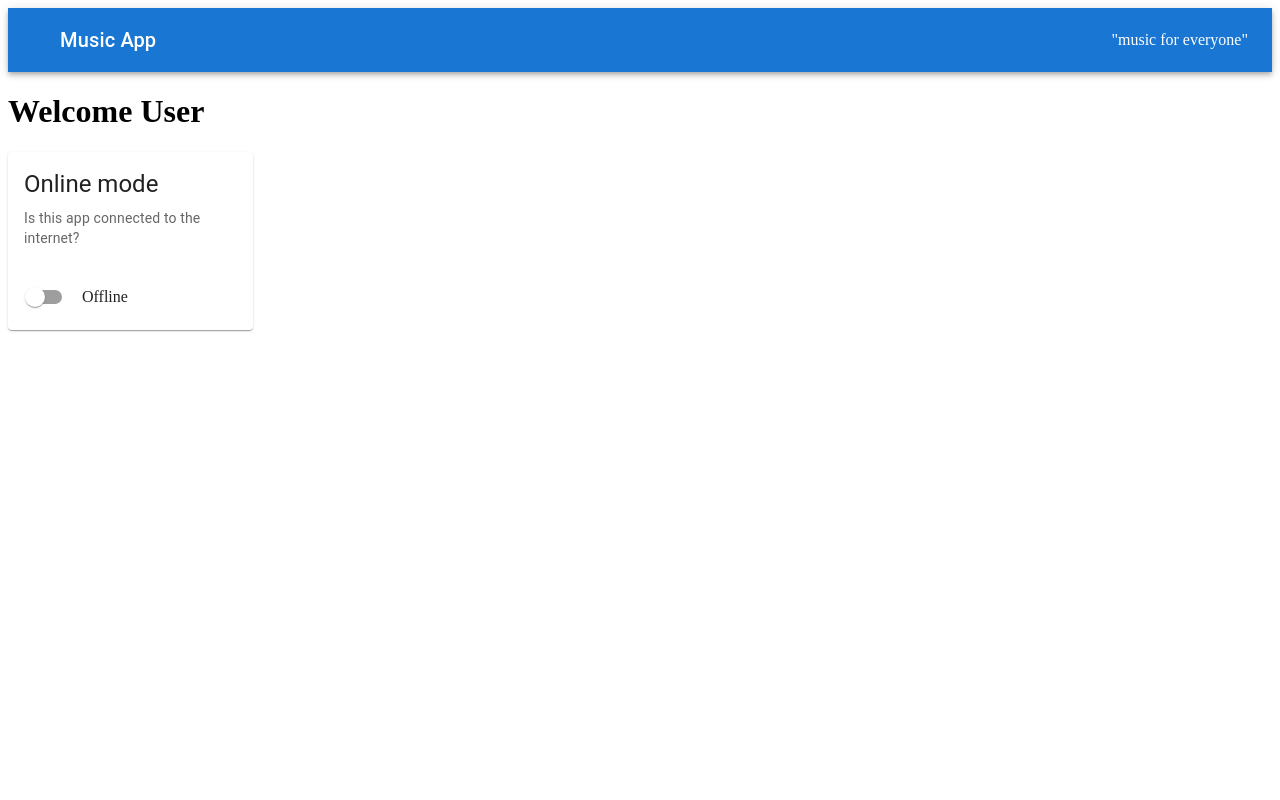
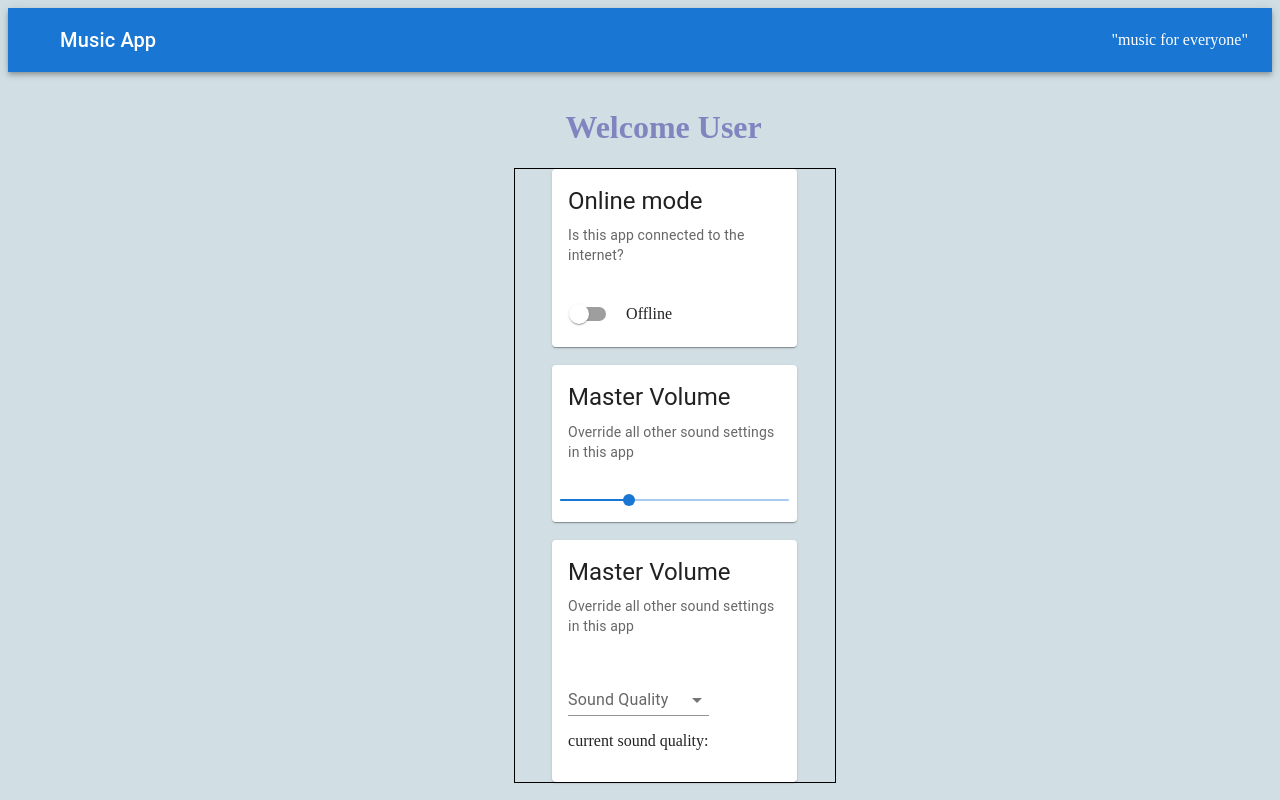
Before and after one commit to RobOsipo/ACA411-MusicApp, a React (Create React App) app: page / in a window 1280 px wide. Both pictures are taken after a click on the button "TEMPORARY". Built offline with nearby package versions, Linux system fonts and the light colour scheme.

Commit message:
finish soundQuality + Volume Card

```diff
--- a/src/components/App.js
+++ b/src/components/App.js
@@ -1,6 +1,7 @@
 import React from 'react'
 import NavBar from './NavBar.js'
 import TextField from './TextField.js'
+import './app.css'
 
 
 
@@ -8,7 +9,10 @@ const App = () => {
     return (
        <main>
             <NavBar />
-            <TextField />
+            <div className="form">
+             <TextField />
+
+            </div>
        </main>
     )
 }
--- a/src/components/DashBoard.js
+++ b/src/components/DashBoard.js
@@ -1,5 +1,8 @@
 import React from 'react'
 import InternetCard from './InternetCard.js'
+import VolumeCard from './VolumeCard.js'
+import SoundQuality from './SoundQuality.js'
+import './app.css'
 
 
 
@@ -7,8 +10,12 @@ const DashBoard = () => {
     return (
         <>
             <h1 className="dashboard-title">Welcome User</h1>
-            <main>
+            <main className="card-container">
                 <InternetCard />
+                <br />
+                <VolumeCard />
+                <br />
+                <SoundQuality />
             </main>
 
         </>
--- /dev/null
+++ b/src/components/SoundQuality.js
@@ -0,0 +1,66 @@
+import * as React from 'react';
+import Card from '@mui/material/Card';
+import CardActions from '@mui/material/CardActions';
+import CardContent from '@mui/material/CardContent';
+import Typography from '@mui/material/Typography';
+import InputLabel from '@mui/material/InputLabel';
+import MenuItem from '@mui/material/MenuItem';
+import FormControl from '@mui/material/FormControl';
+import Select from '@mui/material/Select';
+
+
+
+
+export default function MediaCard() {
+
+
+        const [quality, setQuality] = React.useState('');
+
+        const handleChange = (event) => {
+          setQuality(event.target.value);
+        };
+
+
+
+
+  return (
+    <Card sx={{ maxWidth: 245 }}>
+
+      <CardContent>
+        <Typography gutterBottom variant="h5" component="div">
+          Master Volume
+        </Typography>
+        <Typography variant="body2" color="text.secondary">
+          Override all other sound settings in this app
+        </Typography>
+      </CardContent>
+      <CardActions>
+
+
+
+      <FormControl variant="standard" sx={{ m: 1, minWidth: 120 }}>
+        <InputLabel id="demo-simple-select-standard-label">Sound Quality</InputLabel>
+        <Select
+          labelId="demo-simple-select-standard-label"
+          id="demo-simple-select-standard"
+          value={quality}
+          onChange={handleChange}
+          label="Quality"
+        >
+          <MenuItem value="">
+            <em>None</em>
+          </MenuItem>
+          <MenuItem value={'low'}>low</MenuItem>
+          <MenuItem value={'normal'}>normal</MenuItem>
+          <MenuItem value={'high'}>high</MenuItem>
+        </Select>
+        <p>{`current sound quality: ${quality}`}</p>
+      </FormControl>
+
+
+
+
+      </CardActions>
+    </Card>
+  );
+}
--- /dev/null
+++ b/src/components/VolumeCard.js
@@ -0,0 +1,50 @@
+import * as React from 'react';
+import Card from '@mui/material/Card';
+import CardActions from '@mui/material/CardActions';
+import CardContent from '@mui/material/CardContent';
+import Typography from '@mui/material/Typography';
+import Stack from '@mui/material/Stack';
+import Slider from '@mui/material/Slider';
+// import VolumeDown from '@mui/icons-material/VolumeDown';
+// import VolumeUp from '@mui/icons-material/VolumeUp';
+
+
+
+export default function MediaCard() {
+
+    const [value, setValue] = React.useState(30);
+
+    const handleChange = (event, newValue) => {
+      setValue(newValue);
+    };
+
+  return (
+    <Card sx={{ maxWidth: 245 }}>
+
+      <CardContent>
+        <Typography gutterBottom variant="h5" component="div">
+          Master Volume
+        </Typography>
+        <Typography variant="body2" color="text.secondary">
+          Override all other sound settings in this app
+        </Typography>
+      </CardContent>
+      <CardActions>
+
+
+
+
+      <Slider
+        size="small"
+        value={value}
+        aria-label="large"
+        valueLabelDisplay="auto"
+        onChange={handleChange}
+    />
+
+
+
+      </CardActions>
+    </Card>
+  );
+}
--- /dev/null
+++ b/src/components/app.css
@@ -0,0 +1,30 @@
+:root {
+    --bg-color: #d1dfe4;
+    --outer-text: rgb(46, 46, 153, 0.5);
+}
+body {
+    background-color: var(--bg-color);
+
+}
+
+.dashboard-title {
+    color: var(--outer-text);
+    width: 300px;
+    text-align: center;
+
+
+}
+
+.card-container {
+    display: flex;
+    flex-direction: column;
+
+    justify-content: center;
+    align-items: center;
+    border: solid black 1px;
+    width: 20rem;
+}
+.form {
+    padding-left: 40%;
+    padding-top: 1rem;
+}
```
